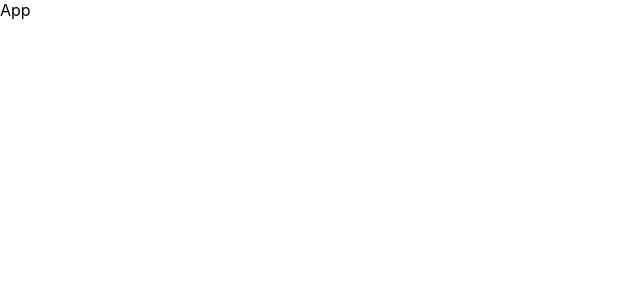
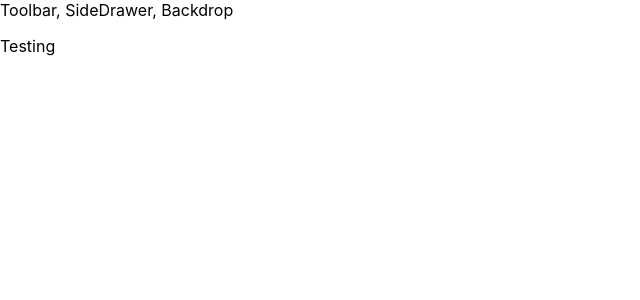
Before and after one commit to bradyberryessa/reactBurgerBuilder, a React (Create React App) app: page / in a window 1280 px wide. Shown: the top 300 px of the page, without its empty margins (0-640 px from the left). Built offline with nearby package versions, Linux system fonts and the light colour scheme.

Commit message:
started building the layout for the app

```diff
--- a/src/App.js
+++ b/src/App.js
@@ -1,10 +1,13 @@
 import React, { Component } from 'react';
+import Layout from './components/Layout/Layout';
 
 class App extends Component {
 	render() {
 		return (
 			<div>
-				App
+				<Layout>
+					<p>Testing</p>
+				</Layout>
 			</div>
 		);
 	}
--- /dev/null
+++ b/src/components/Layout/Layout.js
@@ -0,0 +1,12 @@
+import React from 'react';
+
+const layout = props => (
+	<>
+		<div>Toolbar, SideDrawer, Backdrop</div>
+		<main>
+			{props.children}
+		</main>
+	</>
+);
+
+export default layout;
```
